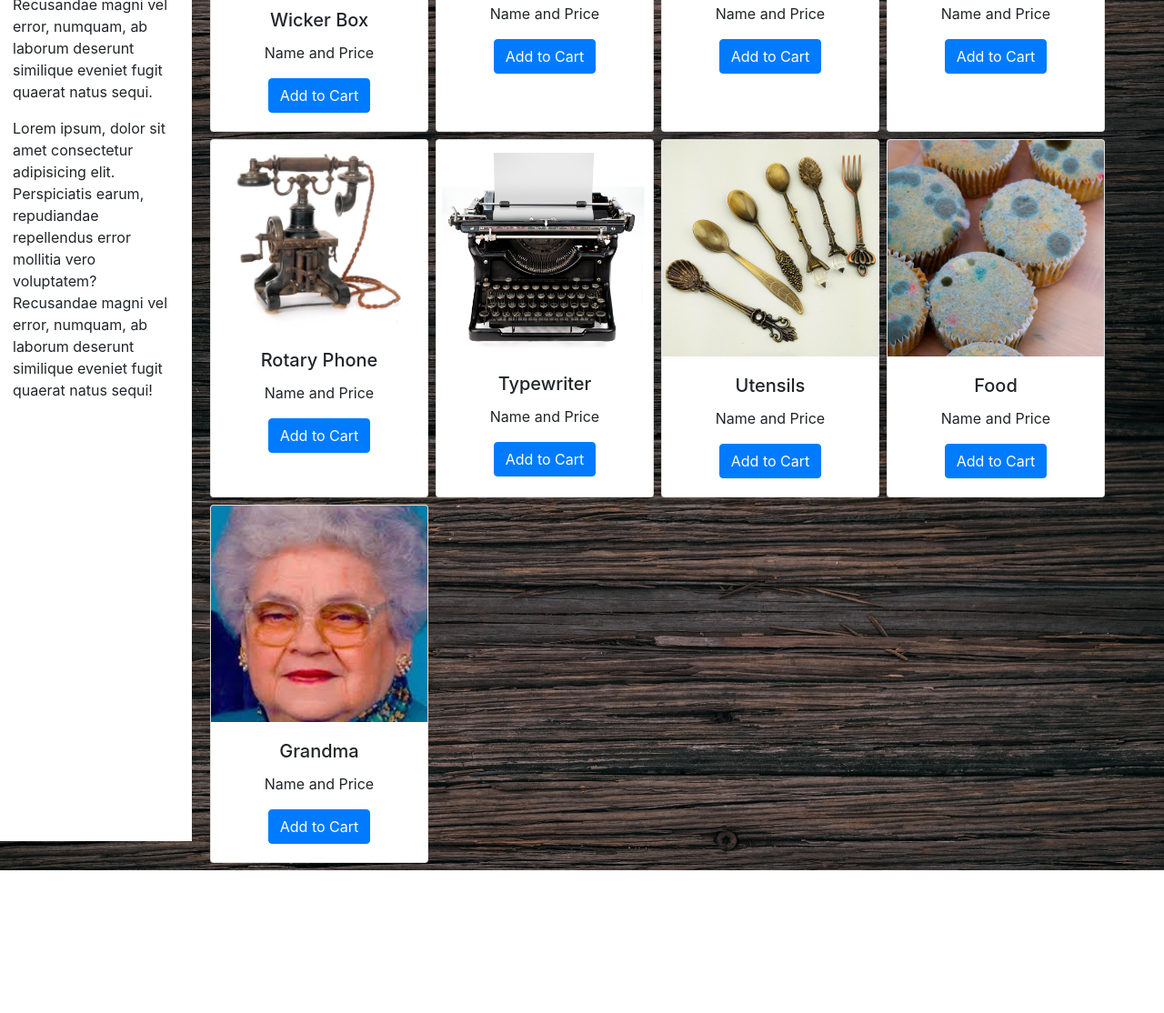
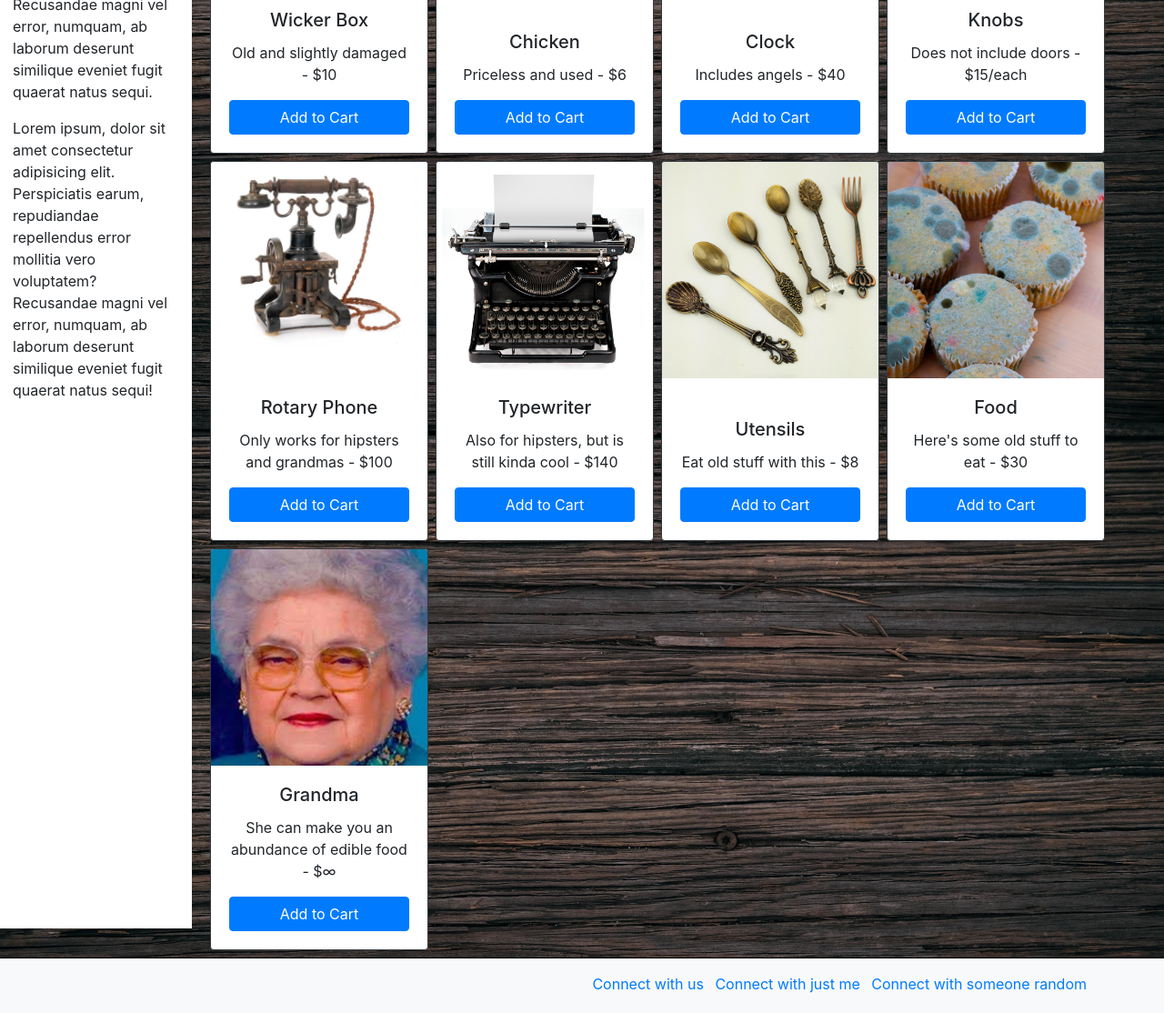
Before and after one commit to abramepithey/class-repo, a plain HTML site: page index.html in a window 1280 px wide. Shown: the part 388-1502 px from the top of the page at 91% size. Before the commit the page ends 1345 px from the top, so only its background shows below. Drawn offline with nearby package versions, Linux system fonts and the light colour scheme.

Commit message:
Final copy for review

```diff
--- a/index.html
+++ b/index.html
@@ -6,9 +6,10 @@
     <link rel="stylesheet" href="https://stackpath.bootstrapcdn.com/bootstrap/4.4.1/css/bootstrap.min.css" integrity="sha384-Vkoo8x4CGsO3+Hhxv8T/Q5PaXtkKtu6ug5TOeNV6gBiFeWPGFN9MuhOf23Q9Ifjh" crossorigin="anonymous">
     <link rel="stylesheet" type="text/css" href="style.css">
     <link href="https://fonts.googleapis.com/css2?family=Lobster+Two:ital@1&display=swap" rel="stylesheet">
-    <title>Weird Cooking Accessories</title>
+    <title>Abram's Antiques</title>
 </head>
 <body>
+<div class="h-100">
     <nav class="navbar fixed-top navbar-expand-md navbar-light bg-light" id="navi">
         <a href="#" class="navbar-brand">
             <img src="./assets/logo.jpg" alt="Logo" id="logo-left">
@@ -26,13 +27,13 @@
                     <a class="btn btn-outline-dark button-hover">About</a>
                 </li>
                 <li class="nav-item my-1">
-                    <a class="btn btn-outline-dark button-hover"><img src="./assets/cart.png" style="height: 1.2rem; width: 1.5rem;" class="mt-0"></a>
+                    <a class="btn btn-outline-dark button-hover cart"><img src="./assets/cart.png" style="height: 1.2rem; width: 1.5rem;" class="mt-0 cart-image"></a>
                 </li>
             </ul>
         </div>
     </nav>
     <div class="row mx-1">
-        <div class="col-xs-12 col-sm-6 col-md-4 col-lg-3 col-xl-2" id="filters">
+        <div class="col-xs-12 col-sm-6 col-md-4 col-lg-3 col-xl-2 overflow-auto" id="filters">
             <div id="sidemargin">
                 <h3 class="mx-auto">Welcome to my Antiques collection!</h3>
                 <p class="mr-auto">Lorem ipsum, dolor sit amet consectetur adipisicing elit. Perspiciatis earum, repudiandae repellendus error mollitia vero voluptatem? Recusandae magni vel error, numquam, ab laborum deserunt similique eveniet fugit quaerat natus sequi.</p>
@@ -40,90 +41,107 @@
             </div>
         </div>
         <div class="d-flex flex-fill flex-wrap col-xs-12 col-sm-6 col-md-8 col-lg-9 col-xl-10 float-right">
-            <div class="card mr-2 mb-2 text-center" style="width: 15rem;">
+            <div class="card mr-2 mb-2 text-center border-dark" style="width: 15rem;">
                 <img class="card-img-top" src="./assets/Chest.jpg" alt="Wicker Box">
-                <div class="card-body">
-                    <h5 class="card-title">Wicker Box</h5>
-                    <p class="card-text">Name and Price</p>
+                <div class="card-body d-flex flex-column">
+                    <h5 class="card-title mt-auto">Wicker Box</h5>
+                    <p class="card-text">Old and slightly damaged - $10</p>
                     <a href="#" class="btn btn-primary">Add to Cart</a>
                 </div>
             </div>
-            <div class="card mr-2 mb-2 text-center" style="width: 15rem;">
+            <div class="card mr-2 mb-2 text-center border-dark" style="width: 15rem;">
                 <img class="card-img-top" src="./assets/Chicken.jpg" alt="Chicken">
-                <div class="card-body">
-                    <h5 class="card-title">Chicken</h5>
-                    <p class="card-text">Name and Price</p>
+                <div class="card-body d-flex flex-column">
+                    <h5 class="card-title mt-auto">Chicken</h5>
+                    <p class="card-text">Priceless and used - $6</p>
                     <a href="#" class="btn btn-primary">Add to Cart</a>
                 </div>
             </div>
-            <div class="card mr-2 mb-2 text-center" style="width: 15rem;">
+            <div class="card mr-2 mb-2 text-center border-dark" style="width: 15rem;">
                 <img class="card-img-top" src="./assets/Clock.jpg" alt="Clock">
-                <div class="card-body">
-                    <h5 class="card-title">Clock</h5>
-                    <p class="card-text">Name and Price</p>
+                <div class="card-body d-flex flex-column">
+                    <h5 class="card-title mt-auto">Clock</h5>
+                    <p class="card-text">Includes angels - $40</p>
                     <a href="#" class="btn btn-primary">Add to Cart</a>
                 </div>
             </div>
-            <div class="card mr-2 mb-2 text-center" style="width: 15rem;">
+            <div class="card mr-2 mb-2 text-center border-dark" style="width: 15rem;">
                 <img class="card-img-top" src="./assets/DoorKnob.jpg" alt="Knobs">
-                <div class="card-body">
-                    <h5 class="card-title">Knobs</h5>
-                    <p class="card-text">Name and Price</p>
+                <div class="card-body d-flex flex-column">
+                    <h5 class="card-title mt-auto">Knobs</h5>
+                    <p class="card-text">Does not include doors - $15/each</p>
                     <a href="#" class="btn btn-primary">Add to Cart</a>
                 </div>
             </div>
-            <div class="card mr-2 mb-2 text-center" style="width: 15rem;">
+            <div class="card mr-2 mb-2 text-center border-dark" style="width: 15rem;">
                 <img class="card-img-top" src="./assets/Phone.jpg" alt="Phone">
-                <div class="card-body">
-                    <h5 class="card-title">Rotary Phone</h5>
-                    <p class="card-text">Name and Price</p>
+                <div class="card-body d-flex flex-column">
+                    <h5 class="card-title mt-auto">Rotary Phone</h5>
+                    <p class="card-text">Only works for hipsters and grandmas - $100</p>
                     <a href="#" class="btn btn-primary">Add to Cart</a>
                 </div>
             </div>
-            <div class="card mr-2 mb-2 text-center" style="width: 15rem;">
+            <div class="card mr-2 mb-2 text-center border-dark" style="width: 15rem;">
                 <img class="card-img-top" src="./assets/Typewriter.jpg" alt="Typewriter">
-                <div class="card-body">
-                    <h5 class="card-title">Typewriter</h5>
-                    <p class="card-text">Name and Price</p>
+                <div class="card-body d-flex flex-column">
+                    <h5 class="card-title mt-auto">Typewriter</h5>
+                    <p class="card-text">Also for hipsters, but is still kinda cool - $140</p>
                     <a href="#" class="btn btn-primary">Add to Cart</a>
                 </div>
             </div>
-            <div class="card mr-2 mb-2 text-center" style="width: 15rem;">
+            <div class="card mr-2 mb-2 text-center border-dark" style="width: 15rem;">
                 <img class="card-img-top" src="./assets/utensils.jpg" alt="Utensils">
-                <div class="card-body">
-                    <h5 class="card-title">Utensils</h5>
-                    <p class="card-text">Name and Price</p>
+                <div class="card-body d-flex flex-column">
+                    <h5 class="card-title mt-auto">Utensils</h5>
+                    <p class="card-text">Eat old stuff with this - $8</p>
                     <a href="#" class="btn btn-primary">Add to Cart</a>
                 </div>
             </div>
-            <div class="card mr-2 mb-2 text-center" style="width: 15rem;">
+            <div class="card mr-2 mb-2 text-center border-dark" style="width: 15rem;">
                 <img class="card-img-top" src="./assets/MoldyCupcake.jpg" alt="Food">
-                <div class="card-body">
-                    <h5 class="card-title">Food</h5>
-                    <p class="card-text">Name and Price</p>
+                <div class="card-body d-flex flex-column">
+                    <h5 class="card-title mt-auto">Food</h5>
+                    <p class="card-text">Here's some old stuff to eat - $30</p>
                     <a href="#" class="btn btn-primary">Add to Cart</a>
                 </div>
             </div>
-            <div class="card mr-2 mb-2 text-center" style="width: 15rem;">
+            <div class="card mr-2 mb-2 text-center border-dark" style="width: 15rem;">
                 <img class="card-img-top" src="./assets/Grandma.jfif" alt="Grandma">
-                <div class="card-body">
-                    <h5 class="card-title">Grandma</h5>
-                    <p class="card-text">Name and Price</p>
+                <div class="card-body d-flex flex-column">
+                    <h5 class="card-title mt-auto">Grandma</h5>
+                    <p class="card-text">She can make you an abundance of edible food - $∞</p>
                     <a href="#" class="btn btn-primary">Add to Cart</a>
                 </div>
             </div>
         </div>
     </div>
+    <footer class="footer bg-light mb-0 pb-1 pt-3">
+        <div class="container d-flex justify-content-between">
+            <div class="spacer"></div>
+            <ul class="list-inline flex-column">
+                <li class="list-inline-item">
+                    <a href="#">Connect with us</a>
+                </li>
+                <li class="list-inline-item">
+                    <a href="#">Connect with just me</a>
+                </li>
+                <li class="list-inline-item">
+                    <a href="#">Connect with someone random</a>
+                </li>
+            </ul>
+        </div>
+    </footer>
+</div>
 </body>
 <script src="https://code.jquery.com/jquery-3.4.1.slim.min.js" integrity="sha384-J6qa4849blE2+poT4WnyKhv5vZF5SrPo0iEjwBvKU7imGFAV0wwj1yYfoRSJoZ+n" crossorigin="anonymous"></script>
 <script src="https://cdn.jsdelivr.net/npm/popper.js@1.16.0/dist/umd/popper.min.js" integrity="sha384-Q6E9RHvbIyZFJoft+2mJbHaEWldlvI9IOYy5n3zV9zzTtmI3UksdQRVvoxMfooAo" crossorigin="anonymous"></script>
 <script src="https://stackpath.bootstrapcdn.com/bootstrap/4.4.1/js/bootstrap.min.js" integrity="sha384-wfSDF2E50Y2D1uUdj0O3uMBJnjuUD4Ih7YwaYd1iqfktj0Uod8GCExl3Og8ifwB6" crossorigin="anonymous"></script>
 </html>
 
-<!-- <div class="card mr-2 mb-2 text-center" style="width: 15rem;">
+<!-- <div class="card mr-2 mb-2 text-center border-dark" style="width: 15rem;">
     <img class="card-img-top" src="./assets/utensils.jpg" alt="Antique">
-    <div class="card-body">
-        <h5 class="card-title">Item Name</h5>
+    <div class="card-body d-flex flex-column">
+        <h5 class="card-title mt-auto">Item Name</h5>
         <p class="card-text">Name and Price</p>
         <a href="#" class="btn btn-primary">Add to Cart</a>
     </div>
--- a/style.css
+++ b/style.css
@@ -46,9 +46,10 @@ body {
     border-color: black;
 }
 
-/* .btn-outline-dark:hover img {
-    -webkit-filter: invert(100%) !important;
-} */
+.cart:hover > .cart-image {
+    filter: invert(100%);
+    -webkit-filter: invert(100%);
+}
 
 .navbar-toggler {
     background-color: white;
@@ -56,11 +57,9 @@ body {
 }
 
 #filters {
-    /* position: absolute; */
     left: -5px !important;
     top: -2rem !important;
     margin-top: 0 !important;
-    height: auto;
     background-color: white;
 }
 
@@ -73,3 +72,7 @@ body {
     margin-top: 1rem;
     left: 0 !important;
 }
+
+.footer {
+    border-top: 1px solid black;
+}
```
